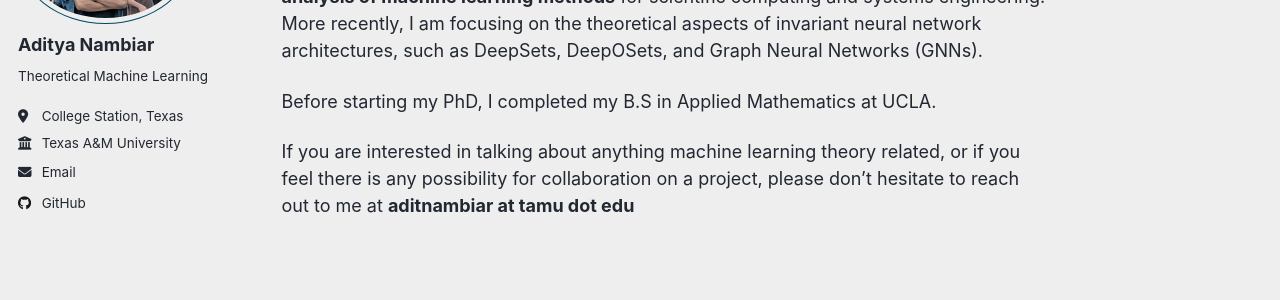
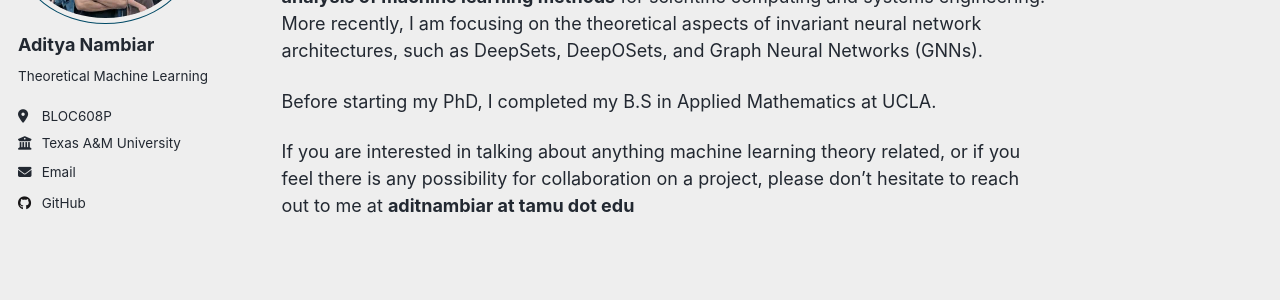
Before and after one commit to aditnambiar-tamu/aditnambiar-tamu.github.io, a Jekyll site: the page built from _pages/about.md, in a window 1280 px wide. Shown: the part 213-513 px from the top of the page. Built offline with Jekyll 4.4.1, drawn with Linux system fonts in a browser that asks for light colours; a script that is not in the unit is left out.

Commit message:
Update _config.yml

```diff
--- a/_config.yml
+++ b/_config.yml
@@ -27,7 +27,7 @@ author:
   name             : "Aditya Nambiar"
   pronouns         : # example: "she/her"
   bio              : "Theoretical Machine Learning"
-  location         : "College Station, Texas"
+  location         : "BLOC608P"
   employer         : "Texas A&M University"
   uri              : # URL
   email            : "aditnambiar@tamu.edu"
```
